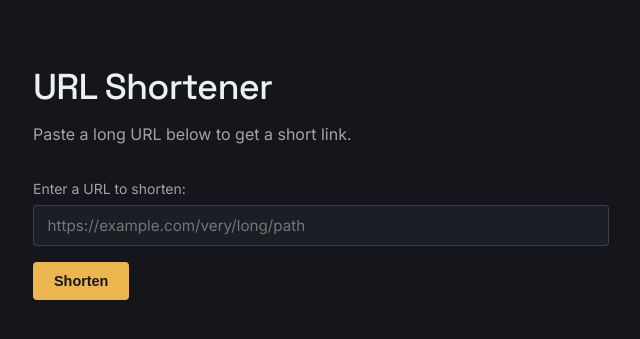
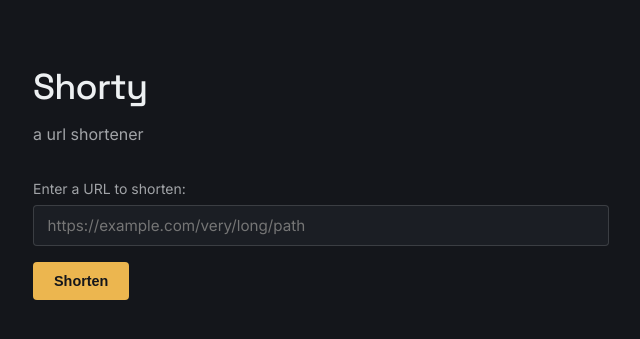
Before and after one commit to Dvogiatz/django_shorty, a Django app: page /shorty/ in a window 1280 px wide. Shown: the part 65-404 px from the top of the page, without its empty margins (319-959 px from the left). Run offline with Django 5.2, Linux system fonts and the light colour scheme.

Commit message:
feat: add favicon and rebrand page as "Shorty"

```diff
--- a/shorty_app/templates/base.html
+++ b/shorty_app/templates/base.html
@@ -4,7 +4,8 @@
     <head>
         <meta charset="UTF-8" />
         <meta name="viewport" content="width=device-width, initial-scale=1.0" />
-        <title>{% block title %}URL Shortener — dvogiatz{% endblock %}</title>
+        <title>{% block title %}Shorty{% endblock %}</title>
+        <link rel="icon" type="image/png" href="{% static 'shorty_app/favicon.png' %}" />
         <link rel="preconnect" href="https://fonts.googleapis.com" />
         <link rel="preconnect" href="https://fonts.gstatic.com" crossorigin />
         <link href="https://fonts.googleapis.com/css2?family=Inter:wght@400;500;600&family=JetBrains+Mono:wght@400;500&family=Space+Grotesk:wght@500;600&display=swap" rel="stylesheet" />
--- a/shorty_app/templates/shorty.html
+++ b/shorty_app/templates/shorty.html
@@ -1,6 +1,6 @@
 {% extends "base.html" %} {% block content %}
-<h1 class="page-title">URL Shortener</h1>
-<p class="subtitle">Paste a long URL below to get a short link.</p>
+<h1 class="page-title">Shorty</h1>
+<p class="subtitle">a url shortener</p>
 
 <form method="post">
     {% csrf_token %}
```
Also changed, not shown: shorty_app/static/shorty_app/favicon.png (added).
